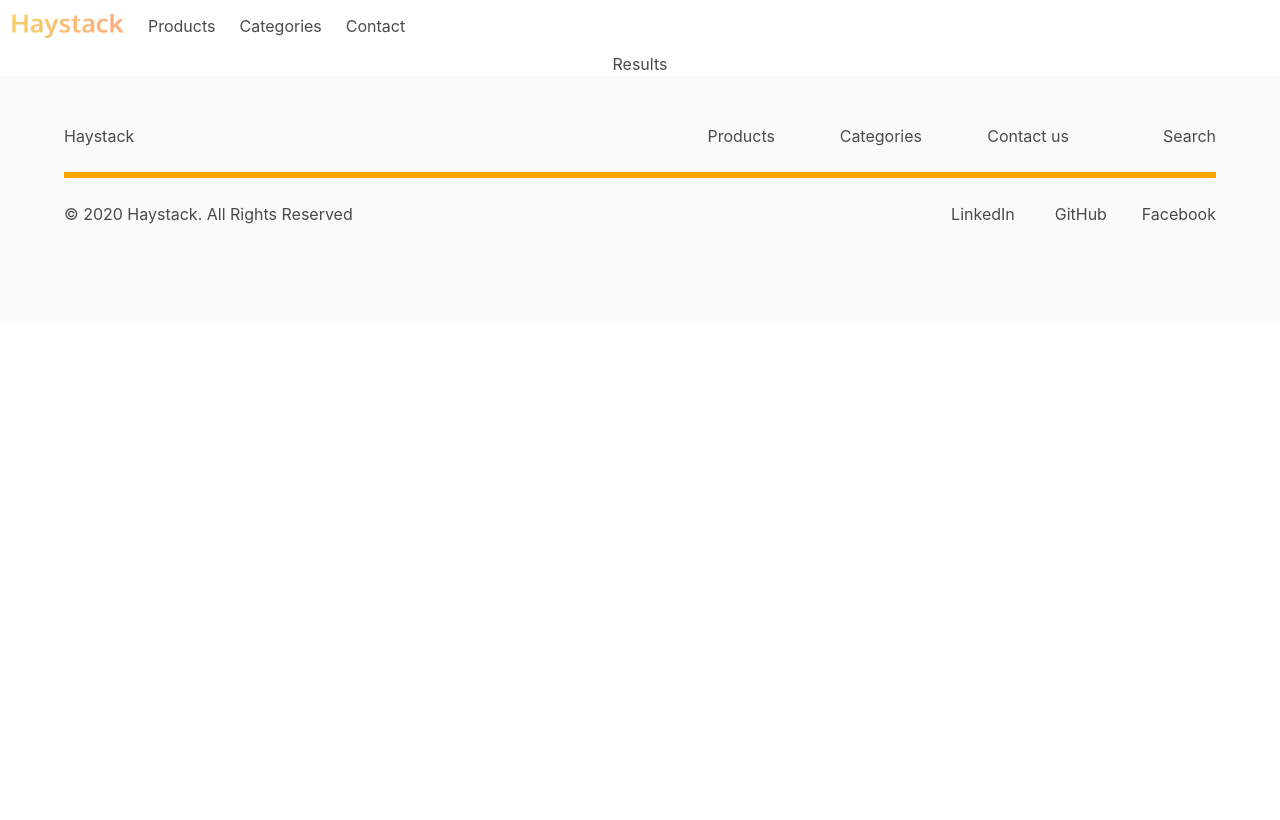
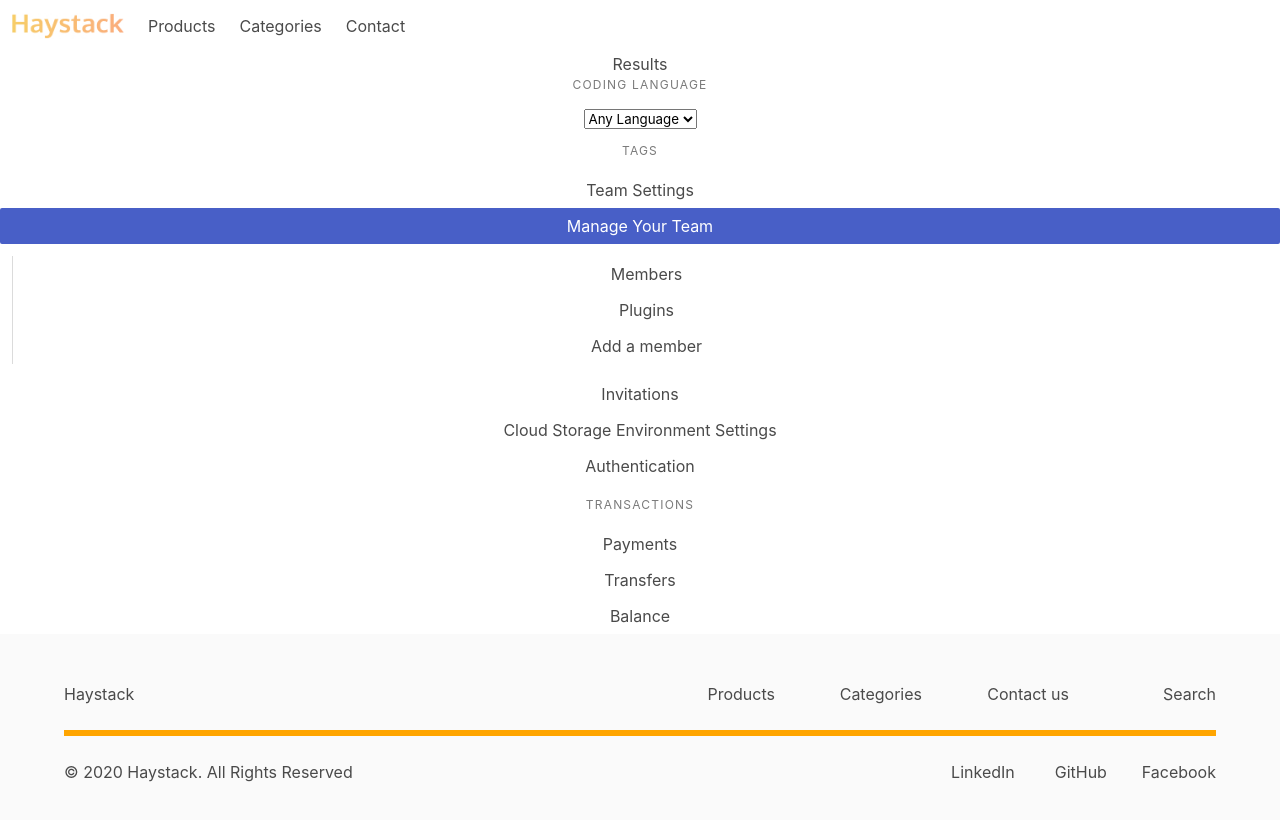
Before and after one commit to shanscirg/haystack, a React (Create React App) app in the folder haystack/: page /SearchResults in a window 1280 px wide. Shown: the top 820 px of the page. Built offline with nearby package versions, Linux system fonts and the light colour scheme.

Commit message:
started search panel, language dropdown present

```diff
--- /dev/null
+++ b/haystack/src/components/SearchPanel.js
@@ -0,0 +1,44 @@
+import React from 'react'
+
+const SearchPanel = () => {
+    return (
+        <aside class="menu">
+            <p class="menu-label">Coding Language</p>
+
+            <select name='language'>
+                <option>Any Language</option>
+                <option>C#</option>
+                <option>Java</option>
+                <option>JavaScript</option>
+                <option>PHP</option>
+                <option>Python</option>
+            </select>
+
+            <p class="menu-label">Tags</p>
+            <ul class="menu-list">
+                <li><a>Team Settings</a></li>
+                <li>
+                    <a class="is-active">Manage Your Team</a>
+                    <ul>
+                        <li><a>Members</a></li>
+                        <li><a>Plugins</a></li>
+                        <li><a>Add a member</a></li>
+                    </ul>
+                </li>
+                <li><a>Invitations</a></li>
+                <li><a>Cloud Storage Environment Settings</a></li>
+                <li><a>Authentication</a></li>
+            </ul>
+            <p class="menu-label">
+                Transactions
+  </p>
+            <ul class="menu-list">
+                <li><a>Payments</a></li>
+                <li><a>Transfers</a></li>
+                <li><a>Balance</a></li>
+            </ul>
+        </aside>
+    )
+}
+
+export default SearchPanel
--- a/haystack/src/pages/SearchResults.js
+++ b/haystack/src/pages/SearchResults.js
@@ -1,11 +1,13 @@
-import React from 'react'
+import React from 'react';
+import SearchPanel from '../components/SearchPanel';
 
 const SearchResults = () => {
     return (
         <div>
             <h1>Results</h1>
+            <SearchPanel/>
         </div>
     )
 }
 
-export default SearchResults
+export default SearchResults;
```
